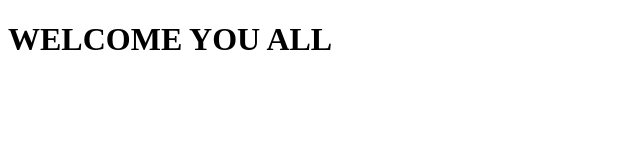
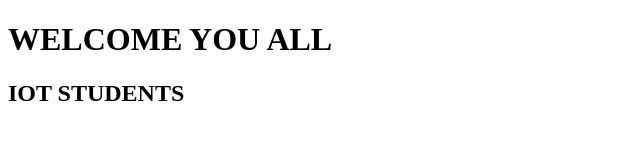
Before and after one commit to chandramenanit/gitiot, a plain HTML site: page index.html in a window 1280 px wide. Shown: the whole page, without its empty margins (0-640 px from the left). Drawn offline with Linux system fonts and the light colour scheme.

Commit message:
Here i can add some new tag

```diff
--- a/index.html
+++ b/index.html
@@ -7,5 +7,6 @@
 </head>
 <body>
     <h1>WELCOME YOU ALL</h1>
+    <h2>IOT STUDENTS</h2>
 </body>
 </html>
```
